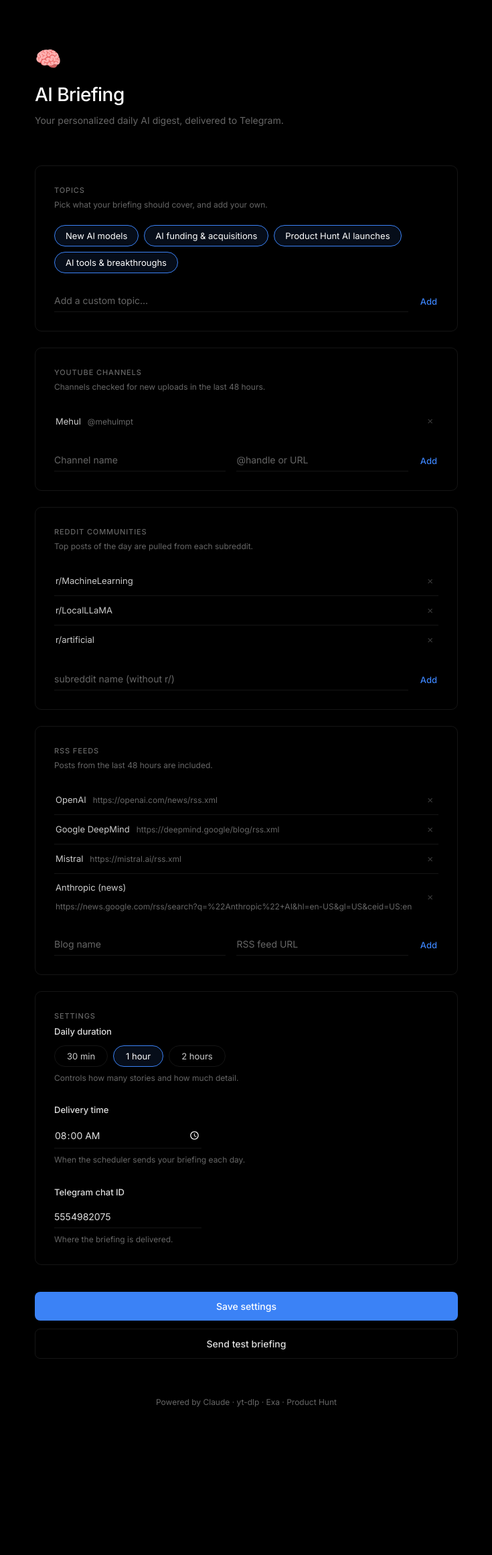
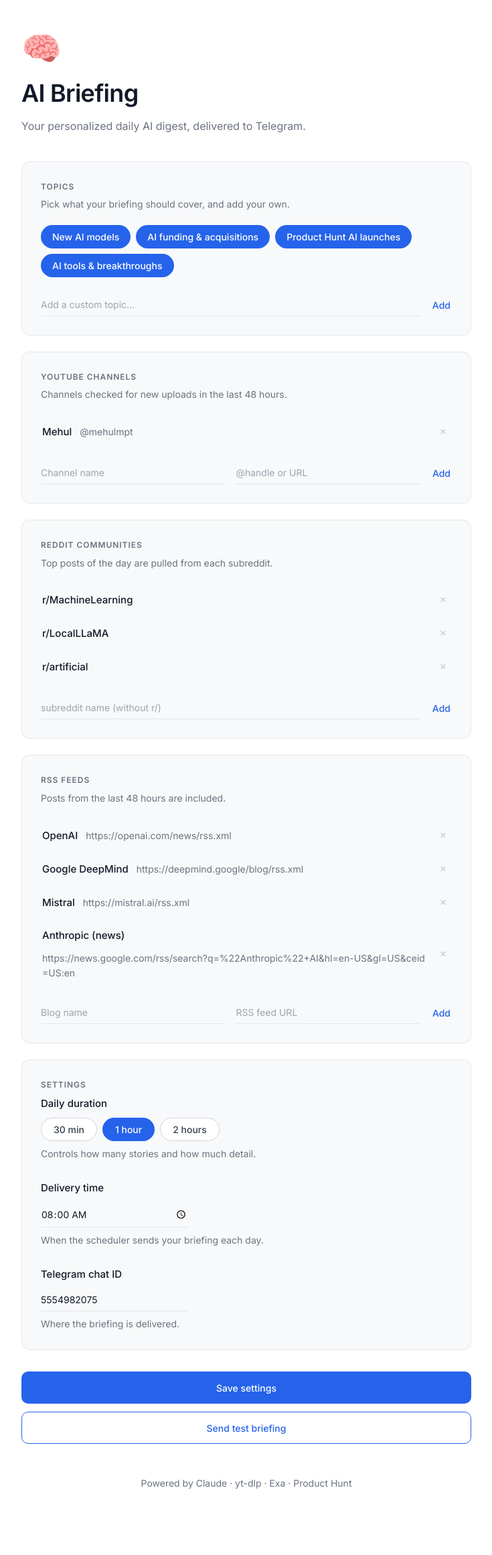
Before and after one commit to shankark313/Stop-Doomscrolling, a Flask app: page / in a window 1280 px wide. Shown: the whole page at 67% size, without its empty margins (272-1007 px from the left). Before the commit the page ends 2101 px from the top, so only its background shows below. Run offline with Flask 3, Linux system fonts and the light colour scheme.

Commit message:
Redesign UI as a clean light theme for screen recording
White canvas, #F8F9FA cards with hairline borders, #2563EB accent, and
larger Inter typography throughout. Layout widened to 720px with roomier
card padding. Functionality and markup hooks are unchanged.

Co-Authored-By: Claude Opus 5 (1M context) <noreply@anthropic.com>

```diff
--- a/static/style.css
+++ b/static/style.css
@@ -1,18 +1,21 @@
-/* AI Briefing — Linear/Vercel-inspired design language.
-   Pure black, Inter, 1px low-opacity borders, no shadows, one blue accent. */
+/* AI Briefing — clean light theme, tuned for screen recording.
+   Pure white canvas, Inter, generous type, one blue accent. */
 
 :root {
-  --bg: #000000;
-  --border: #ffffff15;
-  --border-strong: #ffffff2e;
-  --text: #e0e0e0;
-  --text-tag: #cccccc;
-  --text-muted: #666666;
-  --accent: #3b82f6;
-  --accent-hover: #2f6fe0;
-  --accent-soft: rgba(59, 130, 246, 0.1);
-  --danger: #f87171;
-  --radius: 10px;
+  --bg: #ffffff;
+  --card: #f8f9fa;
+  --border: #e5e7eb;
+  --border-input: #d1d5db;
+  --row-border: #f3f4f6;
+  --text: #111827;
+  --text-body: #374151;
+  --text-muted: #6b7280;
+  --text-faint: #9ca3af;
+  --accent: #2563eb;
+  --accent-hover: #1d4ed8;
+  --accent-soft: #eff6ff;
+  --danger: #dc2626;
+  --radius: 12px;
 }
 
 * {
@@ -30,7 +33,7 @@ body {
   color: var(--text);
   font-family: "Inter", -apple-system, BlinkMacSystemFont, "Segoe UI", Roboto,
     Helvetica, Arial, sans-serif;
-  font-size: 14px;
+  font-size: 15px;
   font-weight: 400;
   line-height: 1.55;
   -webkit-font-smoothing: antialiased;
@@ -38,39 +41,39 @@ body {
 }
 
 .container {
-  max-width: 680px;
+  max-width: 720px;
   margin: 0 auto;
-  padding: 72px 24px 96px;
+  padding: 48px 24px 96px;
 }
 
 /* Header — no box, just type. */
 .app-header {
-  margin-bottom: 56px;
+  margin-bottom: 40px;
 }
 
 .logo {
-  font-size: 32px;
+  font-size: 48px;
   line-height: 1;
   margin-bottom: 16px;
 }
 
 h1 {
   margin: 0;
-  font-size: 28px;
-  font-weight: 500;
+  font-size: 36px;
+  font-weight: 600;
   letter-spacing: -0.02em;
-  color: #ffffff;
+  color: var(--text);
 }
 
 .subtitle {
-  margin: 6px 0 0;
+  margin: 8px 0 0;
   color: var(--text-muted);
-  font-size: 14px;
+  font-size: 16px;
 }
 
-/* Sections — transparent cards, subtle border, room to breathe. */
+/* Sections — light cards with a hairline border. */
 .section {
-  background: transparent;
+  background: var(--card);
   border: 1px solid var(--border);
   border-radius: var(--radius);
   padding: 28px;
@@ -78,9 +81,9 @@ h1 {
 }
 
 .section-label {
-  margin: 0 0 4px;
-  font-size: 11px;
-  font-weight: 500;
+  margin: 0 0 6px;
+  font-size: 12px;
+  font-weight: 600;
   text-transform: uppercase;
   letter-spacing: 0.08em;
   color: var(--text-muted);
@@ -89,7 +92,7 @@ h1 {
 .section-hint {
   margin: 0 0 20px;
   color: var(--text-muted);
-  font-size: 12px;
+  font-size: 14px;
 }
 
 /* Topic pills — toggleable checkboxes. */
@@ -107,46 +110,54 @@ h1 {
 
 .pill {
   appearance: none;
-  background: transparent;
-  border: 1px solid var(--border);
-  border-radius: 999px;
-  color: var(--text-tag);
+  background: #ffffff;
+  border: 1px solid var(--border-input);
+  border-radius: 20px;
+  color: var(--text-body);
   font-family: inherit;
-  font-size: 13px;
-  font-weight: 400;
-  padding: 7px 16px;
+  font-size: 14px;
+  font-weight: 500;
+  padding: 8px 16px;
   cursor: pointer;
   transition: border-color 150ms ease, color 150ms ease, background 150ms ease;
 }
 
 .pill:hover {
-  border-color: var(--border-strong);
+  border-color: var(--text-faint);
 }
 
 .pill.on {
-  background: var(--accent-soft);
-  border-color: var(--accent);
+  background: var(--accent);
+  border-color: transparent;
   color: #ffffff;
 }
 
+.pill.on:hover {
+  background: var(--accent-hover);
+}
+
 .pill-wrap.custom .pill {
-  padding-right: 32px;
+  padding-right: 34px;
 }
 
 .pill-x {
   position: absolute;
-  right: 6px;
+  right: 8px;
   top: 50%;
   transform: translateY(-50%);
   background: transparent;
   border: none;
-  color: var(--text-muted);
-  font-size: 14px;
+  color: var(--text-faint);
+  font-size: 15px;
   line-height: 1;
   padding: 4px;
   cursor: pointer;
   opacity: 0;
   transition: opacity 150ms ease, color 150ms ease;
+}
+
+.pill-wrap.custom .pill.on ~ .pill-x {
+  color: rgba(255, 255, 255, 0.75);
 }
 
 .pill-wrap.custom:hover .pill-x,
@@ -171,9 +182,8 @@ h1 {
   display: flex;
   align-items: center;
   gap: 12px;
-  padding: 10px 2px;
-  border-bottom: 1px solid var(--border);
-  transition: background 150ms ease;
+  padding: 12px 2px;
+  border-bottom: 1px solid var(--row-border);
 }
 
 .tag-item:last-child {
@@ -185,17 +195,18 @@ h1 {
   min-width: 0;
   display: flex;
   align-items: baseline;
-  gap: 10px;
+  gap: 12px;
   flex-wrap: wrap;
 }
 
 .tag-name {
-  font-size: 13px;
-  color: var(--text-tag);
+  font-size: 15px;
+  font-weight: 500;
+  color: var(--text);
 }
 
 .tag-detail {
-  font-size: 12px;
+  font-size: 14px;
   color: var(--text-muted);
   word-break: break-all;
 }
@@ -203,8 +214,8 @@ h1 {
 .tag-remove {
   background: transparent;
   border: none;
-  color: var(--text-muted);
-  font-size: 15px;
+  color: var(--text-faint);
+  font-size: 17px;
   line-height: 1;
   padding: 4px 6px;
   cursor: pointer;
@@ -253,7 +264,7 @@ input[type="time"] {
   width: 100%;
   background: transparent;
   border: none;
-  border-bottom: 1px solid var(--border);
+  border-bottom: 1.5px solid var(--border);
   border-radius: 0;
   color: var(--text);
   padding: 8px 0;
@@ -263,11 +274,11 @@ input[type="time"] {
 }
 
 input[type="time"] {
-  color-scheme: dark;
+  color-scheme: light;
 }
 
 input::placeholder {
-  color: var(--text-muted);
+  color: var(--text-faint);
 }
 
 input:focus {
@@ -280,7 +291,7 @@ input:focus {
   border: none;
   color: var(--accent);
   font-family: inherit;
-  font-size: 13px;
+  font-size: 14px;
   font-weight: 500;
   padding: 8px 2px;
   cursor: pointer;
@@ -303,7 +314,7 @@ input:focus {
 
 .field-label {
   display: block;
-  font-size: 13px;
+  font-size: 15px;
   font-weight: 500;
   color: var(--text);
   margin-bottom: 10px;
@@ -313,7 +324,7 @@ input:focus {
   display: block;
   margin-top: 8px;
   color: var(--text-muted);
-  font-size: 12px;
+  font-size: 14px;
 }
 
 .field input[type="time"],
@@ -329,25 +340,30 @@ input:focus {
 
 .segment-btn {
   appearance: none;
-  background: transparent;
-  border: 1px solid var(--border);
-  border-radius: 999px;
-  color: var(--text-tag);
+  background: #ffffff;
+  border: 1px solid var(--border-input);
+  border-radius: 20px;
+  color: var(--text-body);
   font-family: inherit;
-  font-size: 13px;
-  padding: 7px 18px;
+  font-size: 14px;
+  font-weight: 500;
+  padding: 8px 18px;
   cursor: pointer;
   transition: border-color 150ms ease, color 150ms ease, background 150ms ease;
 }
 
 .segment-btn:hover {
-  border-color: var(--border-strong);
+  border-color: var(--text-faint);
 }
 
 .segment-btn.on {
-  background: var(--accent-soft);
-  border-color: var(--accent);
+  background: var(--accent);
+  border-color: transparent;
   color: #ffffff;
+}
+
+.segment-btn.on:hover {
+  background: var(--accent-hover);
 }
 
 /* Primary actions */
@@ -355,14 +371,15 @@ input:focus {
   display: flex;
   flex-direction: column;
   gap: 12px;
-  margin-top: 40px;
+  margin-top: 32px;
 }
 
 .btn {
   width: 100%;
+  height: 48px;
   border: none;
-  border-radius: 8px;
-  padding: 13px 18px;
+  border-radius: 10px;
+  padding: 0 18px;
   font-size: 14px;
   font-weight: 500;
   font-family: inherit;
@@ -385,13 +402,13 @@ input:focus {
 }
 
 .btn-outline {
-  background: transparent;
-  color: var(--text);
-  border: 1px solid var(--border);
+  background: #ffffff;
+  color: var(--accent);
+  border: 1px solid var(--accent);
 }
 
 .btn-outline:hover {
-  border-color: var(--border-strong);
+  background: var(--accent-soft);
 }
 
 .btn:disabled {
@@ -401,10 +418,10 @@ input:focus {
 
 /* Footer */
 .app-footer {
-  margin-top: 56px;
+  margin-top: 48px;
   text-align: center;
   color: var(--text-muted);
-  font-size: 12px;
+  font-size: 14px;
 }
 
 /* Toast — slides up from the bottom, auto-dismisses. */
--- a/templates/index.html
+++ b/templates/index.html
@@ -3,11 +3,11 @@
 <head>
   <meta charset="UTF-8" />
   <meta name="viewport" content="width=device-width, initial-scale=1.0" />
-  <meta name="theme-color" content="#000000" />
+  <meta name="theme-color" content="#ffffff" />
   <title>AI Briefing</title>
   <link rel="preconnect" href="https://fonts.googleapis.com" />
   <link rel="preconnect" href="https://fonts.gstatic.com" crossorigin />
-  <link href="https://fonts.googleapis.com/css2?family=Inter:wght@400;500;600&display=swap" rel="stylesheet" />
+  <link href="https://fonts.googleapis.com/css2?family=Inter:wght@400;500;600;700&display=swap" rel="stylesheet" />
   <link rel="stylesheet" href="{{ url_for('static', filename='style.css') }}" />
 </head>
 <body>
```
Also changed, not shown: other parts of static/style.css (+23 -13 lines).
